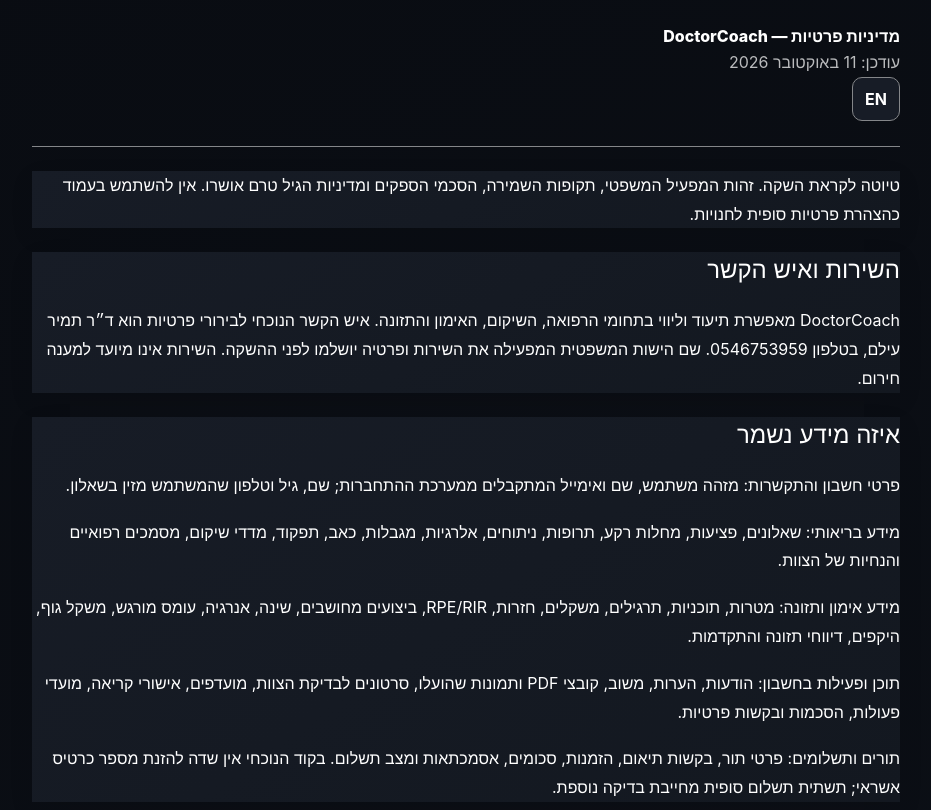
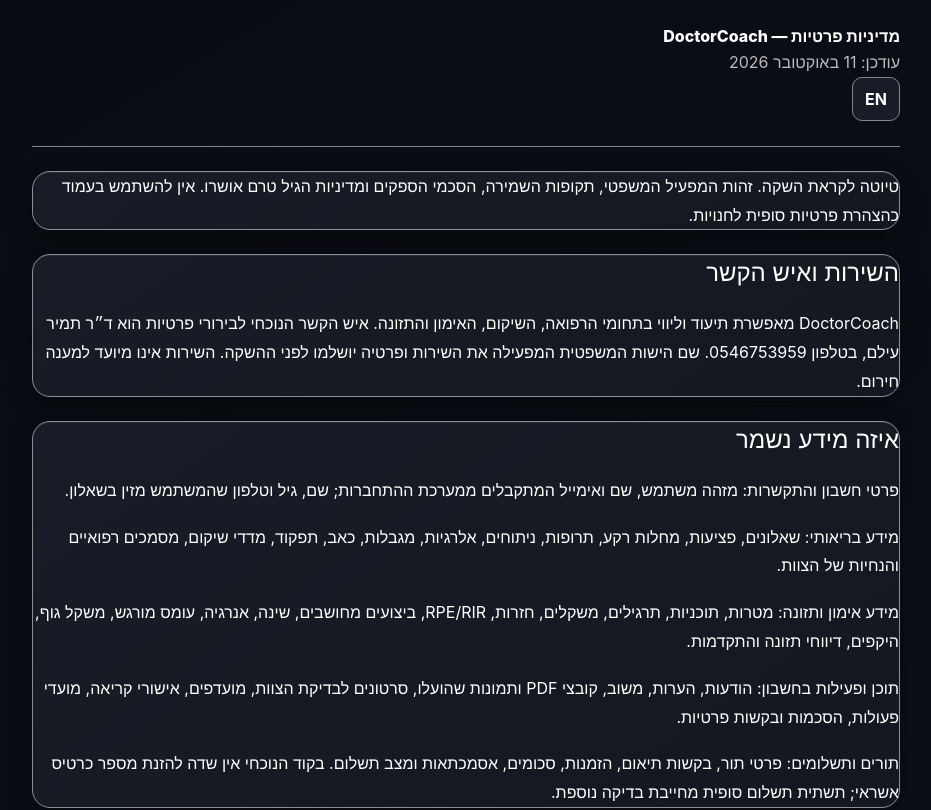
Before and after one commit to drtamireilam-lgtm/Doctorcoach, a Next.js app in the folder apps/doctorcoach-standalone/: page /privacy-policy in a window 1280 px wide. Shown: the top 810 px of the page, without its empty margins (174-1105 px from the left). Built offline with nearby package versions, Linux system fonts and the light colour scheme; no server answers.

Commit message:
Add scoped premium surface depth and mobile navigation polish

```diff
--- a/apps/doctorcoach-standalone/app/advanced-themes.css
+++ b/apps/doctorcoach-standalone/app/advanced-themes.css
@@ -65,3 +65,45 @@
 .simple-appearance .appearance-presets button:hover:not(:disabled){background:var(--dc-hover)}
 .premium-swatch{display:block;width:36px;height:36px;flex-shrink:0;border:1px solid;border-radius:50%;box-shadow:inset 0 2px 5px #ffffff25,0 3px 8px #00000025}
 @media(max-width:400px){.simple-appearance .appearance-presets{grid-template-columns:repeat(2,minmax(0,1fr))}}
+
+
+/* DoctorCoach Premium UI depth — decorative only, preserving layouts and clinical status semantics. */
+html[data-custom-theme] {
+  --dc-premium-radius: 18px;
+  --dc-premium-elevation: 0 10px 30px rgba(0,0,0,.22), 0 2px 8px rgba(0,0,0,.09);
+  --dc-premium-inset: inset 0 1px 0 rgba(255,255,255,.065);
+}
+html[data-custom-theme] :is(.panel,.exercise-card,.team-card,.service-card,.history-session,.modal-card,.dc-dialog,.install-dialog,.notification-popover):not(.care-error):not(.care-success):not(.warning-box):not(.safety-notice) {
+  border-radius: var(--dc-premium-radius);
+  border: 1px solid var(--dc-card-line);
+  background-color: var(--card);
+  background-image: var(--dc-surface-gradient);
+  box-shadow: var(--dc-premium-inset), var(--dc-premium-elevation);
+}
+html[data-custom-theme] :is(.button.primary,.button.lime) {
+  border-radius: 12px;
+  min-height: 44px;
+  box-shadow: 0 5px 16px rgba(0,0,0,.17), inset 0 1px 0 rgba(255,255,255,.15);
+  transition: transform .16s ease, box-shadow .16s ease;
+}
+html[data-custom-theme] :is(.button.primary,.button.lime):active:not(:disabled) {transform:translateY(1px);box-shadow:0 2px 7px rgba(0,0,0,.18)}
+html[data-custom-theme] :is(.mobile-bottom-nav button.active,.nav-link.active) {
+  background:var(--dc-nav-active);
+  color:var(--dc-nav-text);
+  border-color:var(--dc-nav-accent);
+  box-shadow:inset 0 -3px 0 var(--dc-nav-accent);
+}
+html[data-custom-theme] :is(input:not([type=checkbox]):not([type=radio]):not([type=range]):not([type=color]),textarea,select):focus-visible {
+  outline:3px solid var(--dc-focus);
+  outline-offset:2px;
+}
+@media (max-width:600px) {
+  html[data-custom-theme] {--dc-premium-radius:16px;--dc-premium-elevation:0 6px 18px rgba(0,0,0,.17)}
+  html[data-custom-theme] :is(.button.primary,.button.lime) {min-height:44px}
+}
+@media (prefers-reduced-motion:reduce) {
+  html[data-custom-theme] :is(.button.primary,.button.lime) {transition:none}
+}
+@media print {
+  html[data-custom-theme] :is(.panel,.exercise-card,.team-card,.service-card,.history-session) {box-shadow:none!important;background-image:none!important}
+}
```
